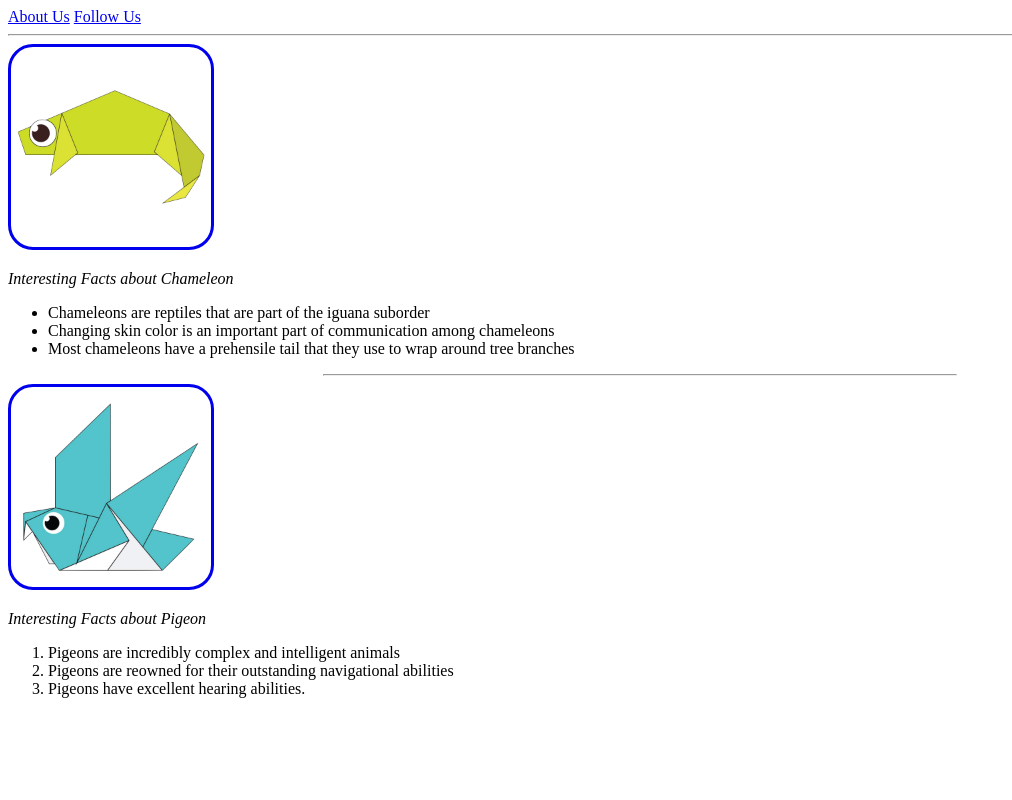
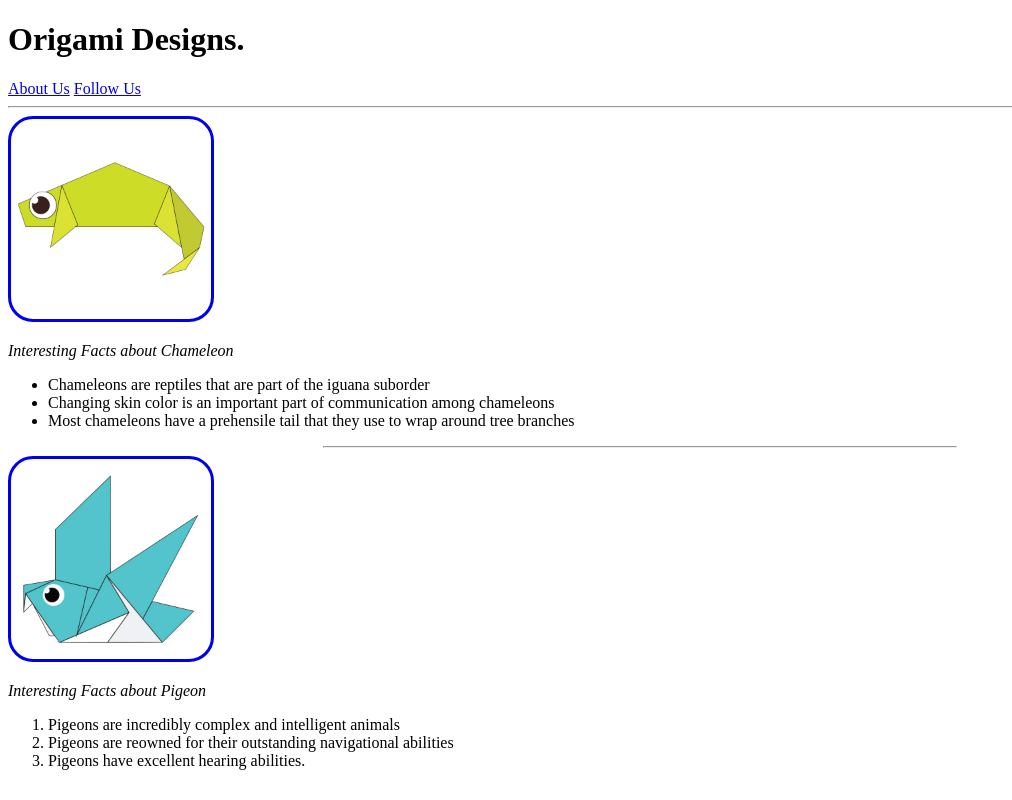
Before and after one commit to SakshamVerma49/Project49, a plain HTML site: page index.html in a window 1280 px wide. Shown: the whole page, without its empty margins (0-1012 px from the left). Drawn offline with Linux system fonts and the light colour scheme.

Commit message:
Added title to Page

```diff
--- a/index.html
+++ b/index.html
@@ -3,11 +3,14 @@
 <head>
 
     <title>
-        Origami Designs.
+            Origami Designs.
     </title>
 </head>
 
 <body>
+    <h1>
+        Origami Designs.
+    </h1>
     <a href="about.html"> About Us</a>
     <a href="followus.html"> Follow Us</a>
 
```
